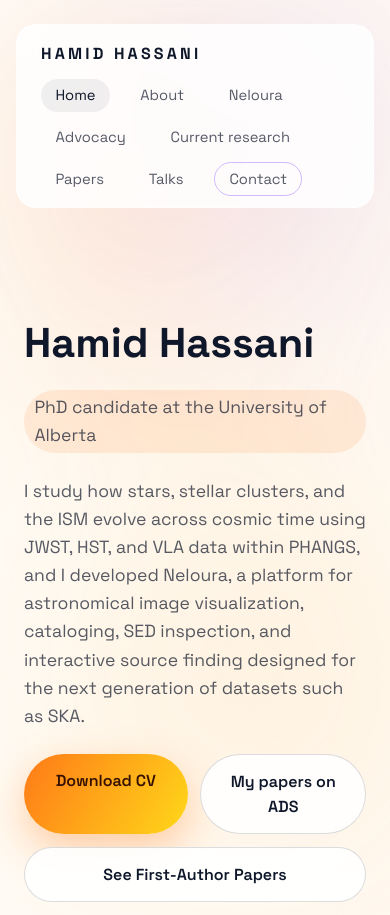
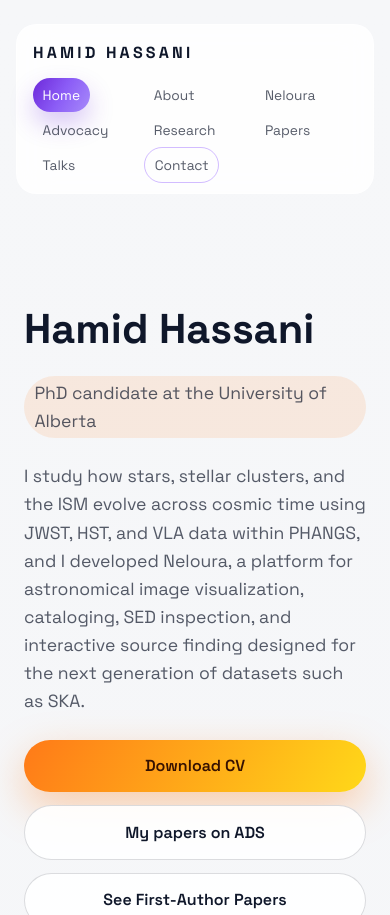
Before and after one commit to hamidnpc/hamidnpc.github.io, a plain HTML site: page index.html in a window 390 px wide. Shown: the top 915 px of the page. Drawn offline with Linux system fonts and the light colour scheme.

Commit message:
Update index.html

```diff
--- a/index.html
+++ b/index.html
@@ -34,7 +34,7 @@
 
       body {
         font-family: "Space Grotesk", "Inter", system-ui, -apple-system, BlinkMacSystemFont, sans-serif;
-        background: linear-gradient(120deg, #fffdf8, #ffe9d7 45%, #f7e1ff 100%);
+        background: linear-gradient(180deg, #f6f7f9 0%, #eef0f3 100%);
         color: var(--text);
         line-height: 1.6;
         min-height: 100vh;
@@ -42,12 +42,7 @@
       }
 
       .glow {
-        position: fixed;
-        inset: 0;
-        background: radial-gradient(circle at 15% 20%, rgba(255, 122, 24, 0.22), transparent 45%), radial-gradient(circle at 80% 10%, rgba(143, 87, 255, 0.2), transparent 40%), radial-gradient(circle at 70% 80%, rgba(255, 186, 73, 0.18), transparent 45%);
-        opacity: 0.75;
-        pointer-events: none;
-        filter: blur(80px);
+        display: none;
       }
 
       header {
@@ -95,10 +90,15 @@
         transition: color 0.2s ease, background-color 0.2s ease;
       }
 
+      .nav-short {
+        display: none;
+      }
+
       .nav-links a.active,
       .nav-links a:hover {
-        color: var(--text);
-        background-color: rgba(15, 23, 42, 0.06);
+        color: #fff;
+        background: linear-gradient(120deg, #6d28d9, #8b5cf6, #a78bfa);
+        box-shadow: 0 12px 25px rgba(109, 40, 217, 0.25);
       }
 
       .nav-cta {
@@ -162,10 +162,12 @@
         aspect-ratio: 1 / 1;
         border-radius: 50%;
         padding: 12px;
-        background: linear-gradient(135deg, rgba(255, 122, 24, 0.8), rgba(143, 87, 255, 0.8));
+        background: linear-gradient(135deg, rgba(255, 122, 24, 0.85), rgba(143, 87, 255, 0.85), rgba(255, 216, 25, 0.55));
+        background-size: 220% 220%;
         position: relative;
         align-self: flex-start;
         margin-top: -1.5rem;
+        animation: profileHalo 8.5s ease-in-out infinite, profileFloat 6.5s ease-in-out infinite;
       }
 
       .profile-frame img {
@@ -176,6 +178,37 @@
         border: 6px solid rgba(255, 255, 255, 0.85);
         background: #fff;
         box-shadow: 0 25px 40px rgba(17, 24, 39, 0.15);
+      }
+
+      @keyframes profileHalo {
+        0% {
+          background-position: 0% 40%;
+          filter: saturate(1) brightness(1);
+        }
+        50% {
+          background-position: 100% 60%;
+          filter: saturate(1.15) brightness(1.03);
+        }
+        100% {
+          background-position: 0% 40%;
+          filter: saturate(1) brightness(1);
+        }
+      }
+
+      @keyframes profileFloat {
+        0%,
+        100% {
+          transform: translateY(0);
+        }
+        50% {
+          transform: translateY(-6px);
+        }
+      }
+
+      @media (prefers-reduced-motion: reduce) {
+        .profile-frame {
+          animation: none;
+        }
       }
 
       main {
@@ -988,15 +1021,39 @@
       @media (max-width: 720px) {
         nav {
           flex-direction: column;
-          align-items: flex-start;
+          align-items: stretch;
+          padding: 0.95rem 1rem;
+        }
+
+        .nav-links {
+          width: 100%;
+          display: grid;
+          grid-template-columns: repeat(4, minmax(0, 1fr));
+          gap: 0.6rem;
+        }
+
+        .nav-links a {
+          width: 100%;
+          text-align: center;
+          padding: 0.55rem 0.7rem;
+          font-size: 0.9rem;
+        }
+
+        .nav-long {
+          display: none;
+        }
+
+        .nav-short {
+          display: inline;
         }
 
         .hero-cta {
           width: 100%;
+          flex-direction: column;
         }
 
         .hero-cta a {
-          flex: 1;
+          width: 100%;
           text-align: center;
         }
 
@@ -1007,6 +1064,17 @@
 
         .timeline-item::before {
           display: none;
+        }
+      }
+
+      @media (max-width: 420px) {
+        .nav-links {
+          grid-template-columns: repeat(3, minmax(0, 1fr));
+        }
+
+        .nav-links a {
+          font-size: 0.86rem;
+          padding: 0.5rem 0.6rem;
         }
       }
     </style>
@@ -1020,7 +1088,12 @@
         <li><a href="#about">About</a></li>
         <li><a href="#neloura">Neloura</a></li>
         <li><a href="#advocacy">Advocacy</a></li>
-        <li><a href="#current-research">Current research</a></li>
+        <li>
+          <a href="#current-research">
+            <span class="nav-long">Current research</span>
+            <span class="nav-short">Research</span>
+          </a>
+        </li>
         <li><a href="#papers">Papers</a></li>
         <li><a href="#videos">Talks</a></li>
         <li><a class="nav-cta" href="#contact">Contact</a></li>
```
